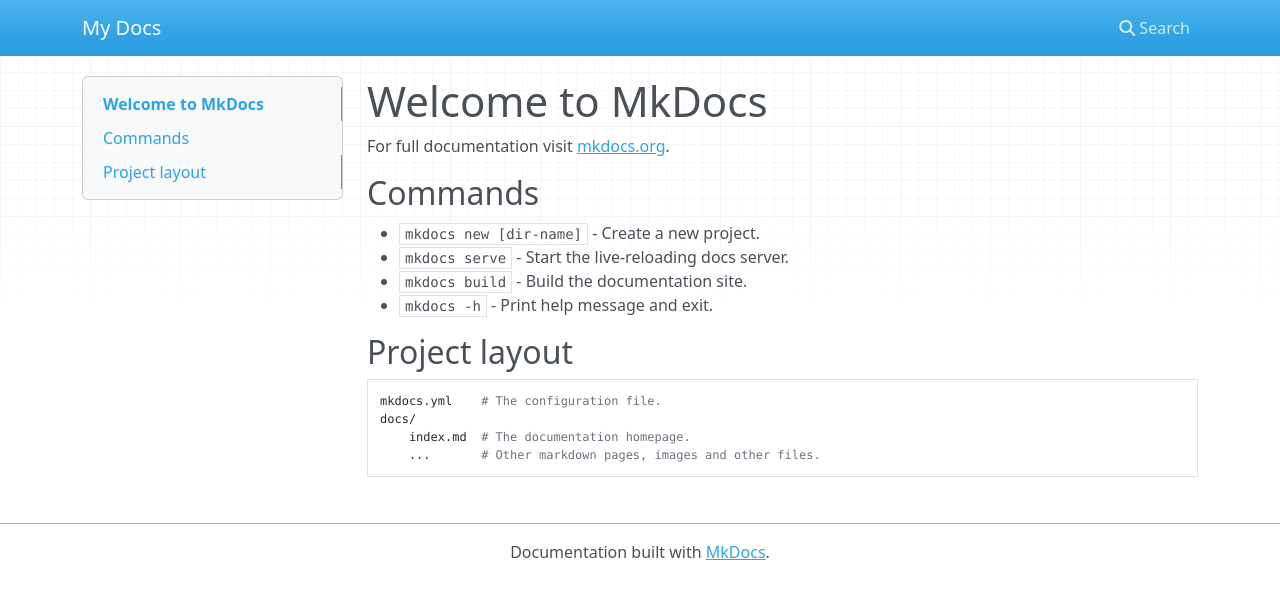
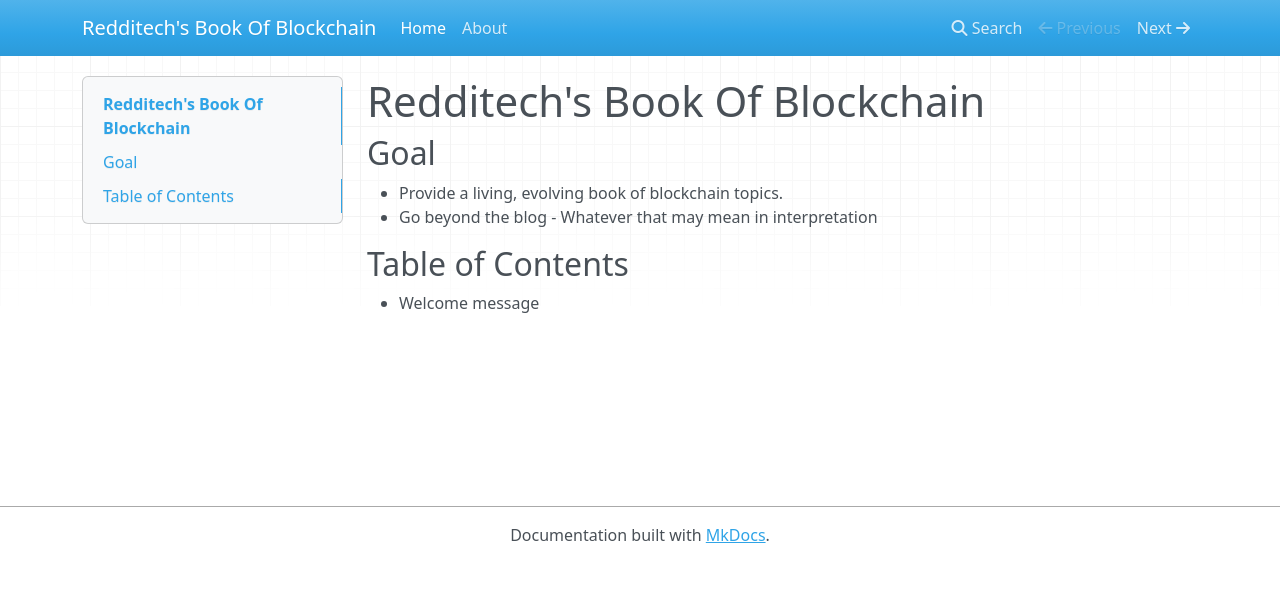
Before and after one commit to redditech/book-of-blockchain, an MkDocs documentation site: the page built from docs/index.md, in a window 1280 px wide. Shown: the top 599 px of the page. Built offline with MkDocs 1.6.1, drawn with Linux system fonts in a browser that asks for light colours; nearby versions of some CDN libraries.

Commit message:
edit main page, add about page

```diff
--- a/docs/index.md
+++ b/docs/index.md
@@ -1,17 +1,9 @@
-# Welcome to MkDocs
+# Redditech's Book Of Blockchain
 
-For full documentation visit [mkdocs.org](https://www.mkdocs.org).
+## Goal
 
-## Commands
+* Provide a living, evolving book of blockchain topics.
+* Go beyond the blog - Whatever that may mean in interpretation
 
-* `mkdocs new [dir-name]` - Create a new project.
-* `mkdocs serve` - Start the live-reloading docs server.
-* `mkdocs build` - Build the documentation site.
-* `mkdocs -h` - Print help message and exit.
-
-## Project layout
-
-    mkdocs.yml    # The configuration file.
-    docs/
-        index.md  # The documentation homepage.
-        ...       # Other markdown pages, images and other files.
+## Table of Contents
+* Welcome message
--- a/mkdocs.yml
+++ b/mkdocs.yml
@@ -1 +1,5 @@
-site_name: My Docs
+site_name: Redditech's Book Of Blockchain
+site_url: https://redditech.crypto
+nav:
+    - Home: index.md
+    - About: about.md
```
Also changed, not shown: docs/about.md (added, +2 -0 lines).
